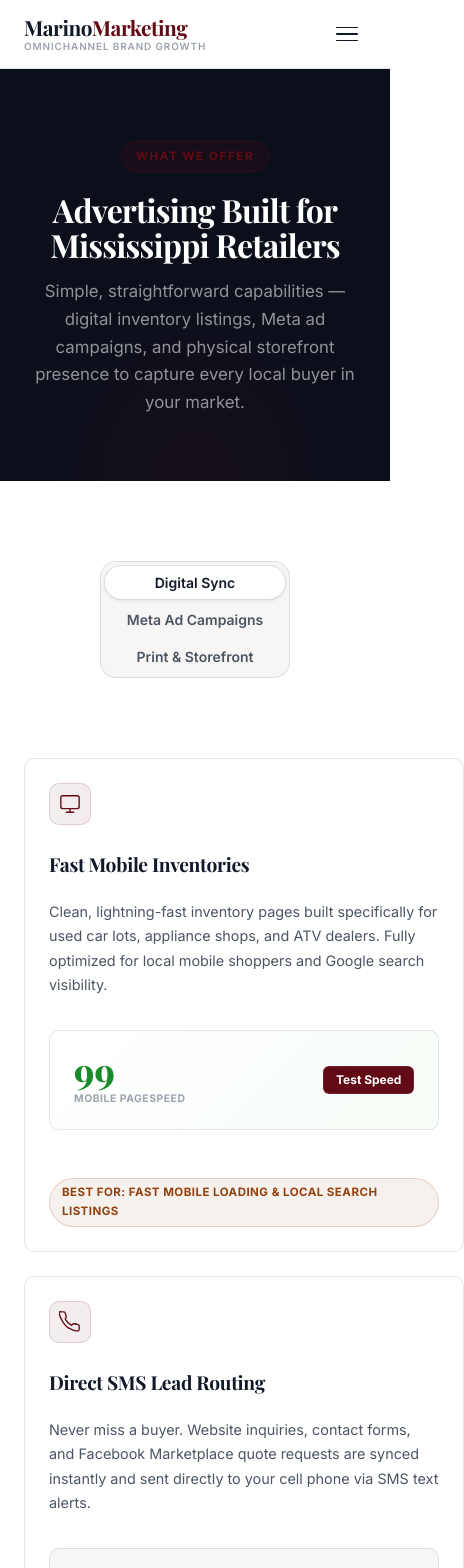
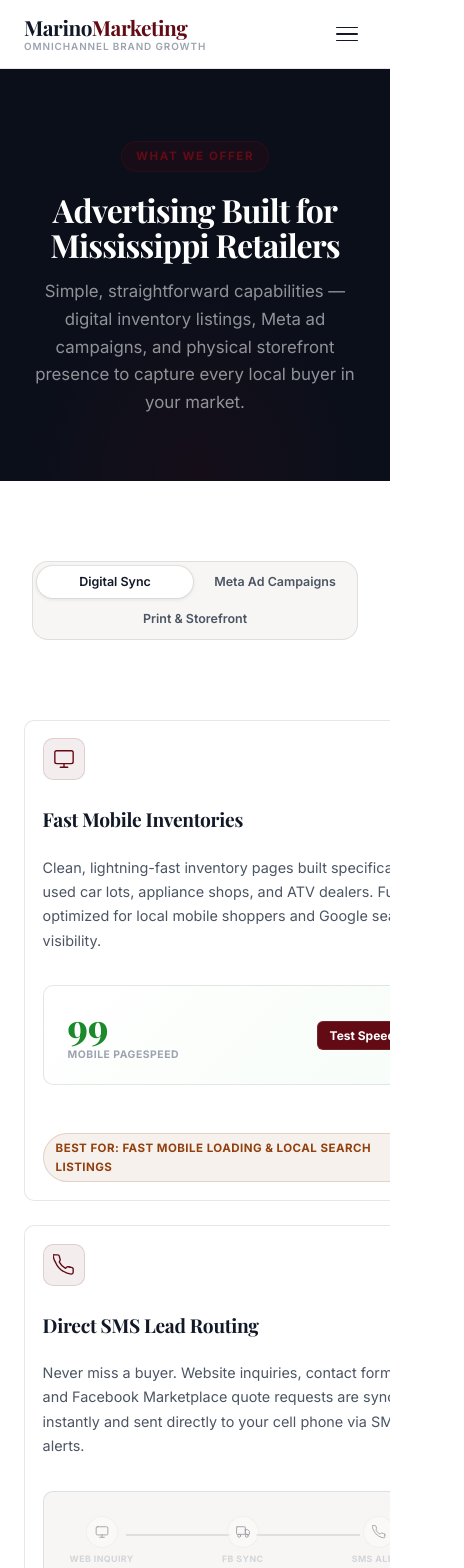
Before and after one commit to Power-Digital-Media/marino-marketing-web, a React (Vite) app: page /solutions in a window 390 px wide. Shown: the top 1568 px of the page, 464 px wide, since content can reach past the window. Built offline with nearby package versions, Linux system fonts and the light colour scheme; a web font is replaced by a local one.

Commit message:
fix: Solutions page mobile overflow — collapse bento-wide, constrain widgets, fix tab switcher

```diff
--- a/src/pages/Solutions.css
+++ b/src/pages/Solutions.css
@@ -7,6 +7,7 @@
 .solutions-page {
   background-color: var(--color-bg-primary);
   min-height: 100vh;
+  overflow-x: hidden;
 }
 
 /* ─── Dark Page Hero ─── */
@@ -86,11 +87,14 @@
 
 .tab-pill-switcher {
   display: inline-flex;
+  flex-wrap: wrap;
+  justify-content: center;
   background: var(--color-bg-secondary);
   border: 1px solid var(--color-border);
   border-radius: 999px;
   padding: 4px;
   gap: 4px;
+  max-width: 100%;
 }
 
 .tab-pill-btn {
@@ -100,7 +104,7 @@
   font-size: 0.875rem;
   font-weight: 600;
   color: var(--color-text-secondary);
-  padding: 0.5rem 1.35rem;
+  padding: 0.5rem 1.1rem;
   border-radius: 999px;
   cursor: pointer;
   transition: background 0.2s ease, color 0.2s ease, box-shadow 0.2s ease;
@@ -947,15 +951,106 @@
 }
 
 @media (max-width: 600px) {
+  /* Tab switcher: stack vertically */
+  .tab-switcher-wrap {
+    padding: 0 0.5rem;
+  }
+
   .tab-pill-switcher {
-    flex-direction: column;
     border-radius: var(--radius-lg);
+    width: 100%;
   }
 
   .tab-pill-btn {
+    flex: 1;
     text-align: center;
+    padding: 0.55rem 0.6rem;
+    font-size: 0.78rem;
   }
 
+  /* Force all bento cards to full width */
+  .bento-wide,
+  .bento-grid > * {
+    grid-column: span 1 !important;
+  }
+
+  /* Service card: comfortable padding */
+  .service-card {
+    padding: 1.1rem;
+  }
+
+  /* Bento widget: cap height, allow scroll internally if needed */
+  .bento-widget {
+    max-width: 100%;
+    overflow: hidden;
+  }
+
+  /* CRM widget: shrink step dots */
+  .crm-step-row {
+    gap: 0.4rem;
+  }
+
+  /* Email widget toggles: wrap */
+  .email-toggle-row {
+    flex-wrap: wrap;
+  }
+
+  /* Pipeline: stack nodes vertically, hide track/dot */
+  .pipeline-card {
+    grid-column: span 1 !important;
+  }
+
+  .pipeline-flow {
+    flex-direction: column;
+    gap: 1rem;
+    padding: 0;
+  }
+
+  .pipeline-track,
+  .pipeline-dot {
+    display: none;
+  }
+
+  .pipeline-node-label {
+    position: static;
+    margin-top: 4px;
+  }
+
+  .pipeline-node {
+    width: auto;
+    height: auto;
+    border-radius: var(--radius-sm);
+    padding: 0.75rem 1rem;
+    flex-direction: row;
+    gap: 0.5rem;
+  }
+
+  /* GMB widget mockup: smaller */
+  .gmb-widget-interactive .mock-tabloid-masthead {
+    font-size: 0.75rem;
+  }
+
+  /* Tabloid mockup: constrain */
+  .magazine-mockup-tabloid {
+    max-width: 100%;
+    overflow: hidden;
+  }
+
+  /* Meta suite stats: 2 col instead of 3 */
+  .meta-suite-stats {
+    grid-template-columns: repeat(2, 1fr);
+  }
+
+  /* Funnel stages: make narrower stages still readable */
+  .funnel-stage--mid {
+    width: 90%;
+  }
+
+  .funnel-stage--bottom {
+    width: 78%;
+  }
+
+  /* Solutions CTA */
   .solutions-cta-band {
     padding: 3.5rem 1.25rem;
   }
--- a/src/styles/global.css
+++ b/src/styles/global.css
@@ -366,5 +366,5 @@ a {
 
 @media (max-width: 600px) {
   .bento-grid { grid-template-columns: 1fr; }
-  .bento-col-2, .bento-col-3 { grid-column: span 1; }
+  .bento-col-2, .bento-col-3, .bento-wide { grid-column: span 1; }
 }
```
